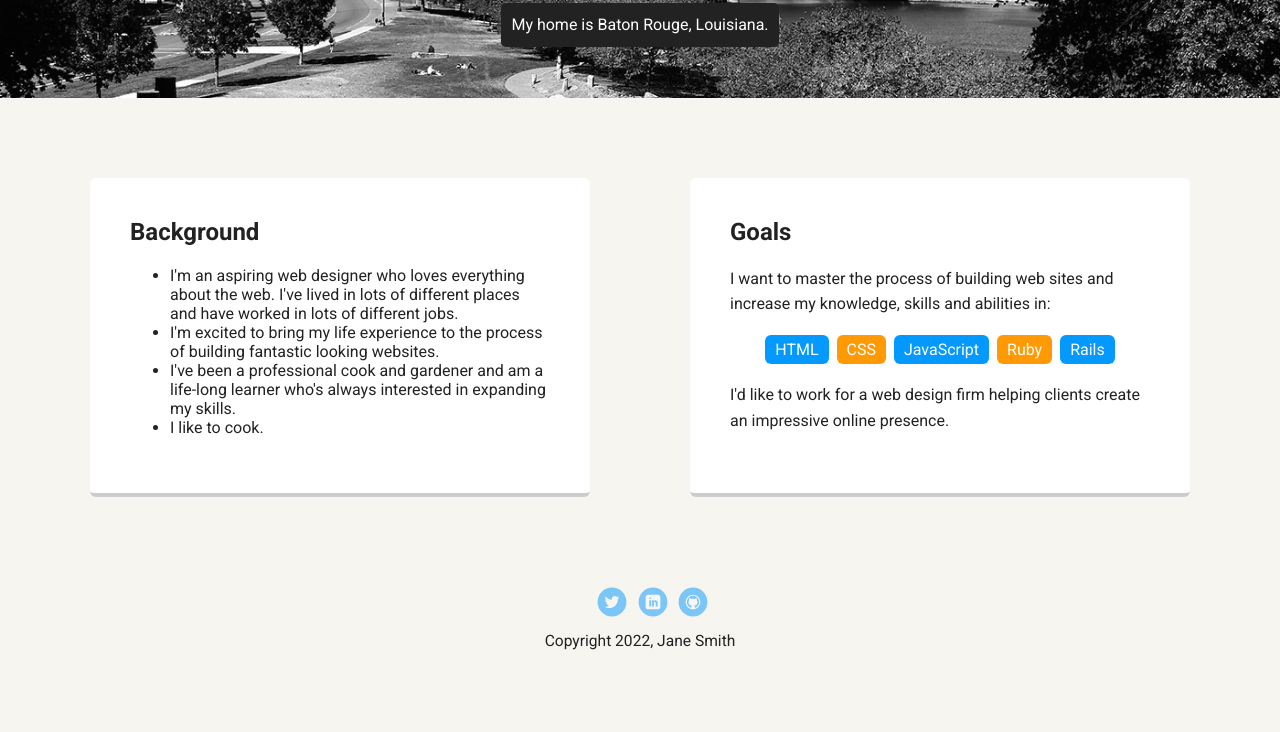
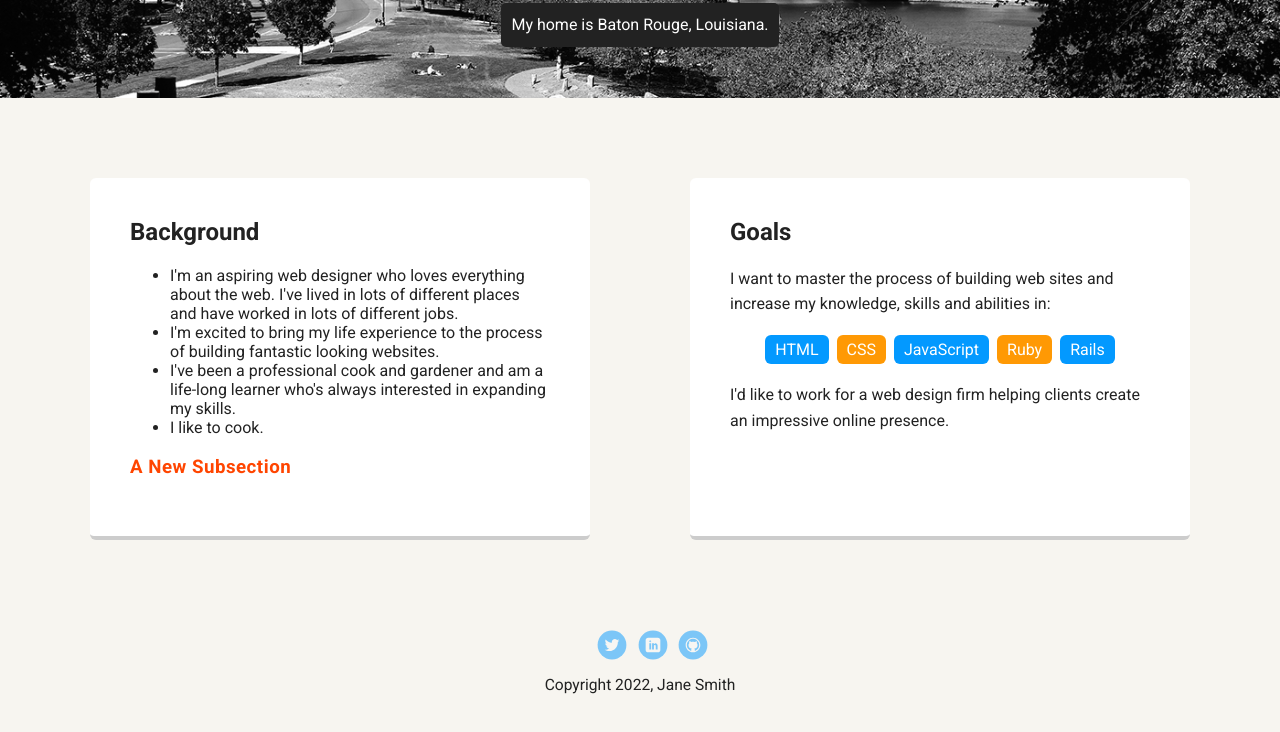
Before and after one commit to emilytrancat/Website-Fun, a plain HTML site: page index.html in a window 1280 px wide. Shown: the part 352-1084 px from the top of the page. Drawn offline with Linux system fonts and the light colour scheme; a web font is replaced by a local one.

Commit message:
Changes7

```diff
--- a/index.html
+++ b/index.html
@@ -33,6 +33,7 @@
         <li>I've been a professional cook and gardener and am a life-long learner who's always interested in expanding my skills.</li>
         <li>I like to cook.</li>
       </ul>
+      <h3>A New Subsection</h3>
       </div>
 
       <div class="card">
--- a/styles.css
+++ b/styles.css
@@ -203,3 +203,12 @@ a.social:hover {
   }
 
 }
+
+h3 {
+  color: orangered;
+  letter-spacing: .5px;
+}
+
+.card-title {
+  text-align: center;
+}
```
